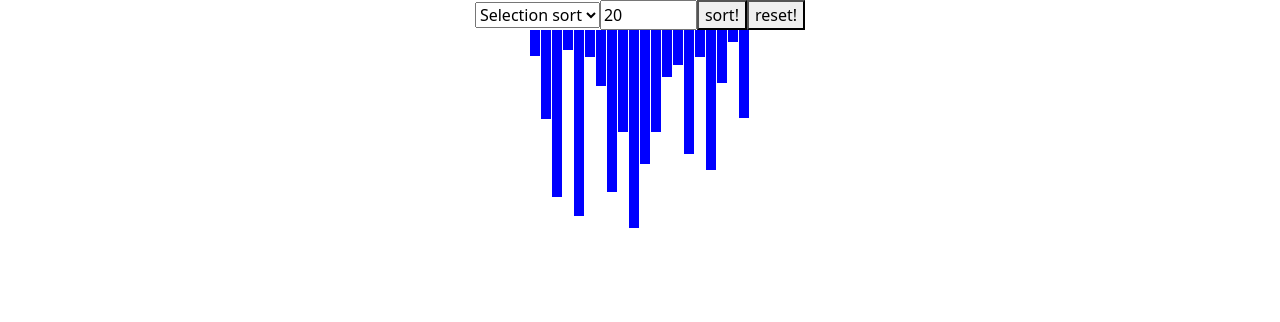
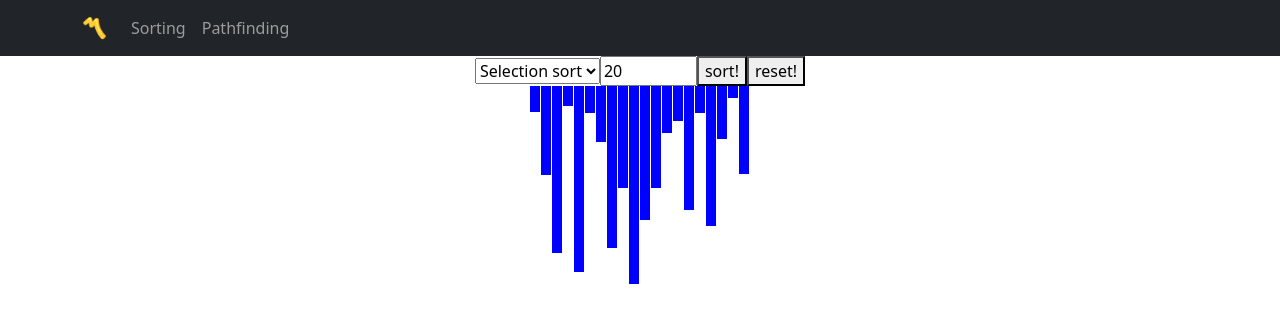
Before and after one commit to Puh00/algorithm-visualizer, a React (Create React App) app: page / in a window 1280 px wide. Shown: the top 322 px of the page. Built offline with nearby package versions, Linux system fonts and the light colour scheme.

Commit message:
:iphone: Add Header

```diff
--- a/src/App.tsx
+++ b/src/App.tsx
@@ -1,7 +1,13 @@
+import { Header } from "./components/Header";
 import SortingVisualizer from "./components/SortingVisualizer";
 
 const App = () => {
-  return <SortingVisualizer />;
+  return (
+    <div>
+      <Header />
+      <SortingVisualizer />
+    </div>
+  );
 };
 
 export default App;
--- /dev/null
+++ b/src/components/Header.tsx
@@ -0,0 +1,18 @@
+import { Container, Nav, Navbar } from "react-bootstrap";
+
+export const Header = () => {
+  return (
+    <Navbar expand="md" bg="dark" variant="dark">
+      <Container>
+        <Navbar.Brand href="/">〽️</Navbar.Brand>
+        <Navbar.Toggle aria-controls="basic-navbar-nav" />
+        <Navbar.Collapse id="basic-navbar-nav">
+          <Nav className="me-auto">
+            <Nav.Link href="/sorting">Sorting</Nav.Link>
+            <Nav.Link href="/pathfinding">Pathfinding</Nav.Link>
+          </Nav>
+        </Navbar.Collapse>
+      </Container>
+    </Navbar>
+  );
+};
```
